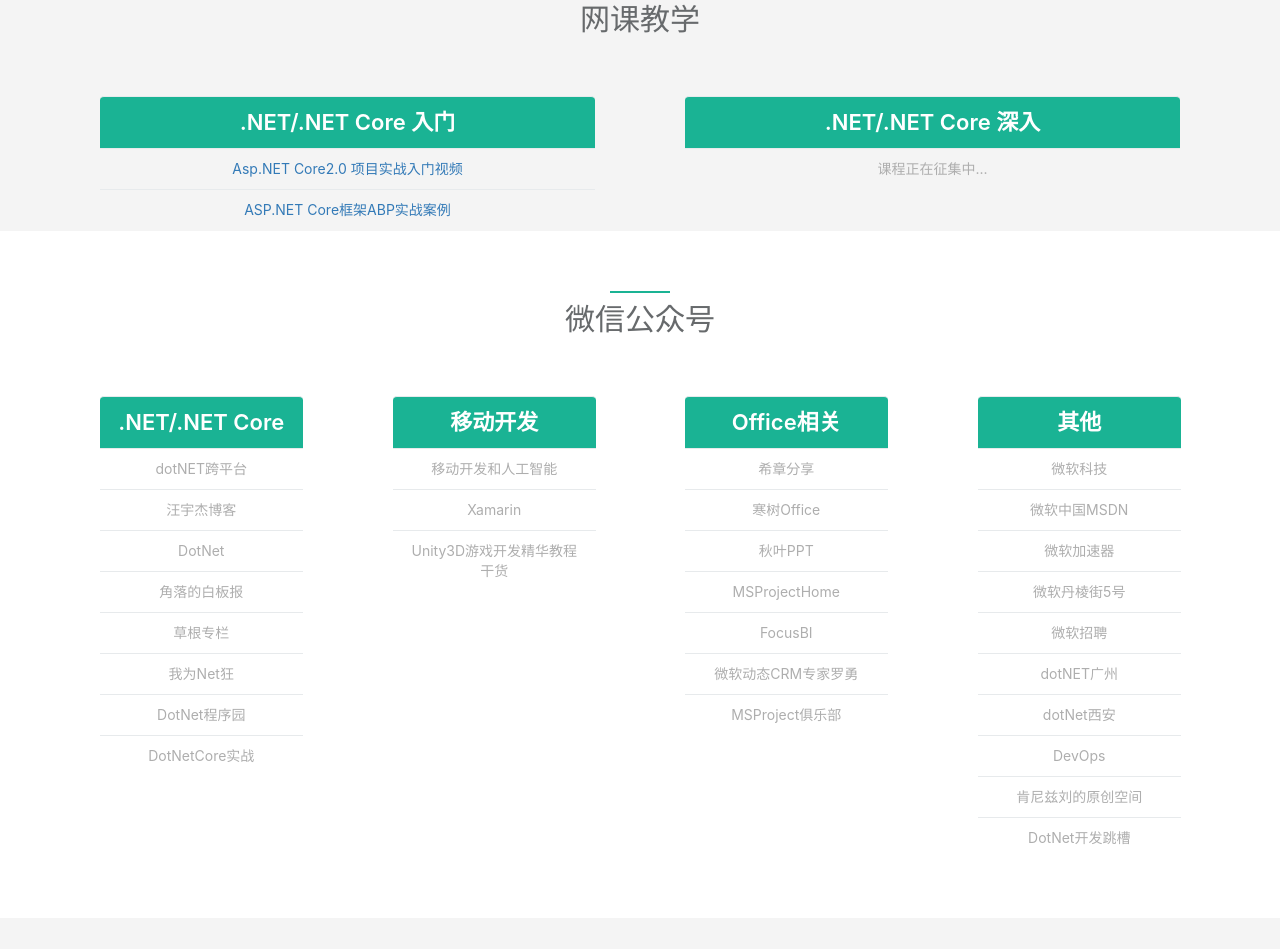
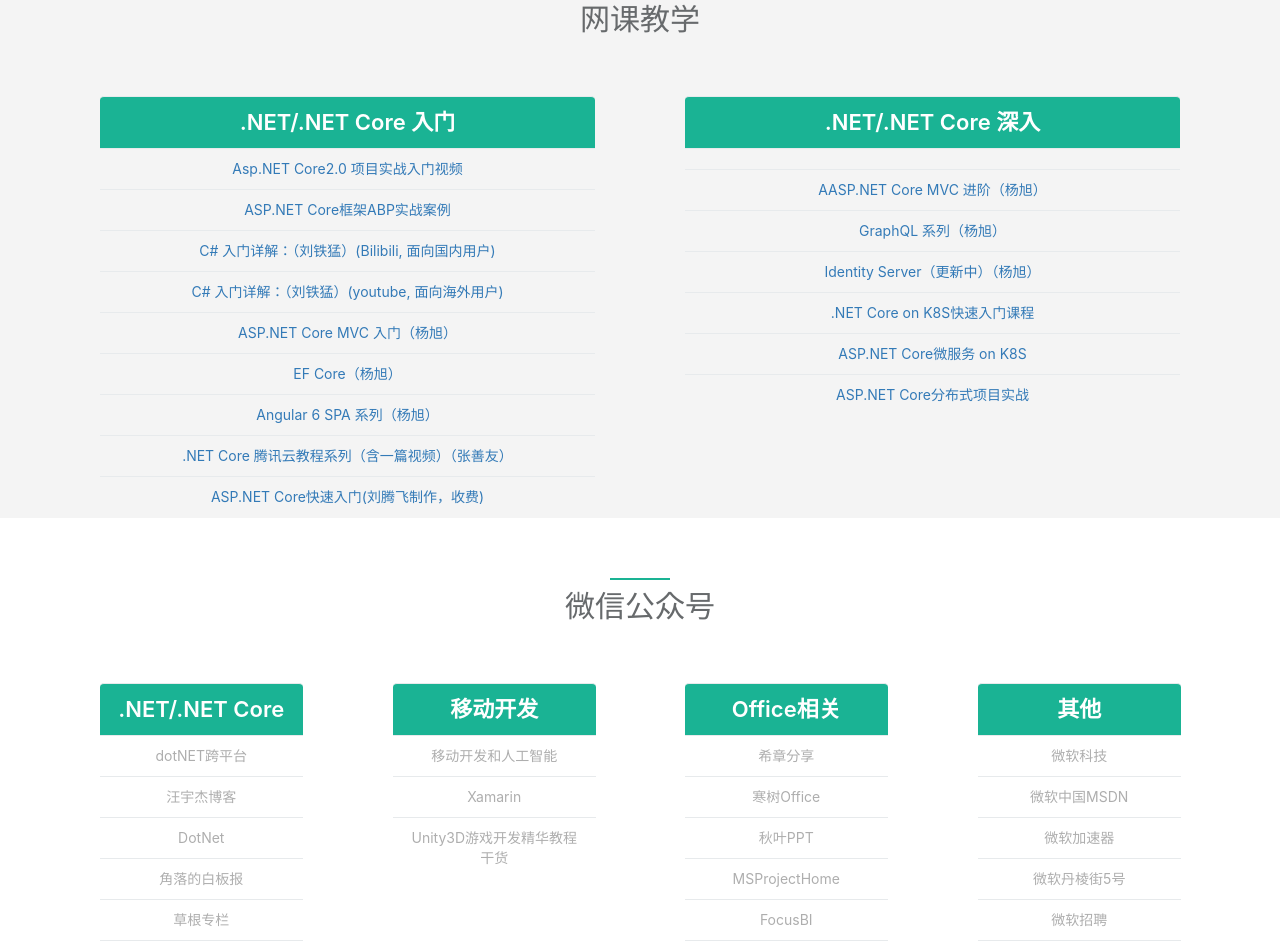
Before and after one commit to weiminye/ChinaDotNetClubPortal, a plain HTML site: page V1/index.html in a window 1280 px wide. Shown: the part 2524-3473 px from the top of the page. Drawn offline with Linux system fonts and the light colour scheme.

Commit message:
添加完网课教学视频

```diff
--- a/V1/index.html
+++ b/V1/index.html
@@ -350,6 +350,27 @@
                                 <li>
                                     <a href="https://study.163.com/course/introduction/1005208064.htm" target="blank">ASP.NET Core框架ABP实战案例</a>
                                 </li>
+                                <li>
+                                    <a href="https://space.bilibili.com/68568651/channel/detail?cid=31023" target="blank">C# 入门详解：（刘铁猛）(Bilibili, 面向国内用户)</a>
+                                </li>
+                                <li>
+                                        <a href="https://www.youtube.com/watch?v=EgIbwCnQ680&list=PLZX6sKChTg8GQxnABqxYGX2zLs4Hfa4Ca" target="blank">C# 入门详解：（刘铁猛）(youtube, 面向海外用户)</a>
+                                </li>
+                                <li>
+                                    <a href=" https://www.bilibili.com/video/av33728783/" target="blank">ASP.NET Core MVC 入门（杨旭）</a>
+                                </li>
+                                <li>
+                                    <a href="https://www.bilibili.com/video/av34462368/" target="blank">EF Core（杨旭）</a>
+                                </li>
+                                <li>
+                                        <a href="https://www.bilibili.com/video/av33344382?from=search&seid=11110576422371035413" target="blank">Angular 6 SPA 系列（杨旭）</a>
+                                    </li>
+                                    <li>
+                                            <a href="https://cloud.tencent.com/developer/edu/major-100017" target="blank">.NET Core 腾讯云教程系列（含一篇视频）（张善友）</a>
+                                        </li>
+                                        <li>
+                                                <a href="http://video.jessetalk.cn/" target="blank">ASP.NET Core快速入门(刘腾飞制作，收费)</a>
+                                            </li>
 
                             </ul>
                         </div>
@@ -365,9 +386,27 @@
                                     <span>$16</span> / month
                                 </li>-->
                                 <li>
-                                    课程正在征集中...
+                                        <li>
+                                                <a href="https://www.bilibili.com/video/av38392956/" target="blank">AASP.NET Core MVC 进阶（杨旭）</a>
+                                            </li>
+
+                                            <li>
+                                                    <a href="https://www.bilibili.com/video/av33252179/" target="blank">GraphQL 系列（杨旭）</a>
+                                                </li>
+                                                <li>
+                                                        <a href="https://www.bilibili.com/video/av42364337/" target="blank">Identity Server（更新中）（杨旭）</a>
+                                                    </li>
+                                                    <li>
+                                                            <a href="http://video.jessetalk.cn/" target="blank">.NET Core on K8S快速入门课程</a>
+                                                        </li>
+                                                        <li>
+                                                                <a href="http://video.jessetalk.cn/" target="blank">ASP.NET Core微服务 on K8S</a>
+                                                            </li>
+                                                            <li>
+                                                                    <a href="http://video.jessetalk.cn/" target="blank">ASP.NET Core分布式项目实战</a>
+                                                                </li>
+
                                 </li>
-
                             </ul>
                         </div>
                     </div>
```
